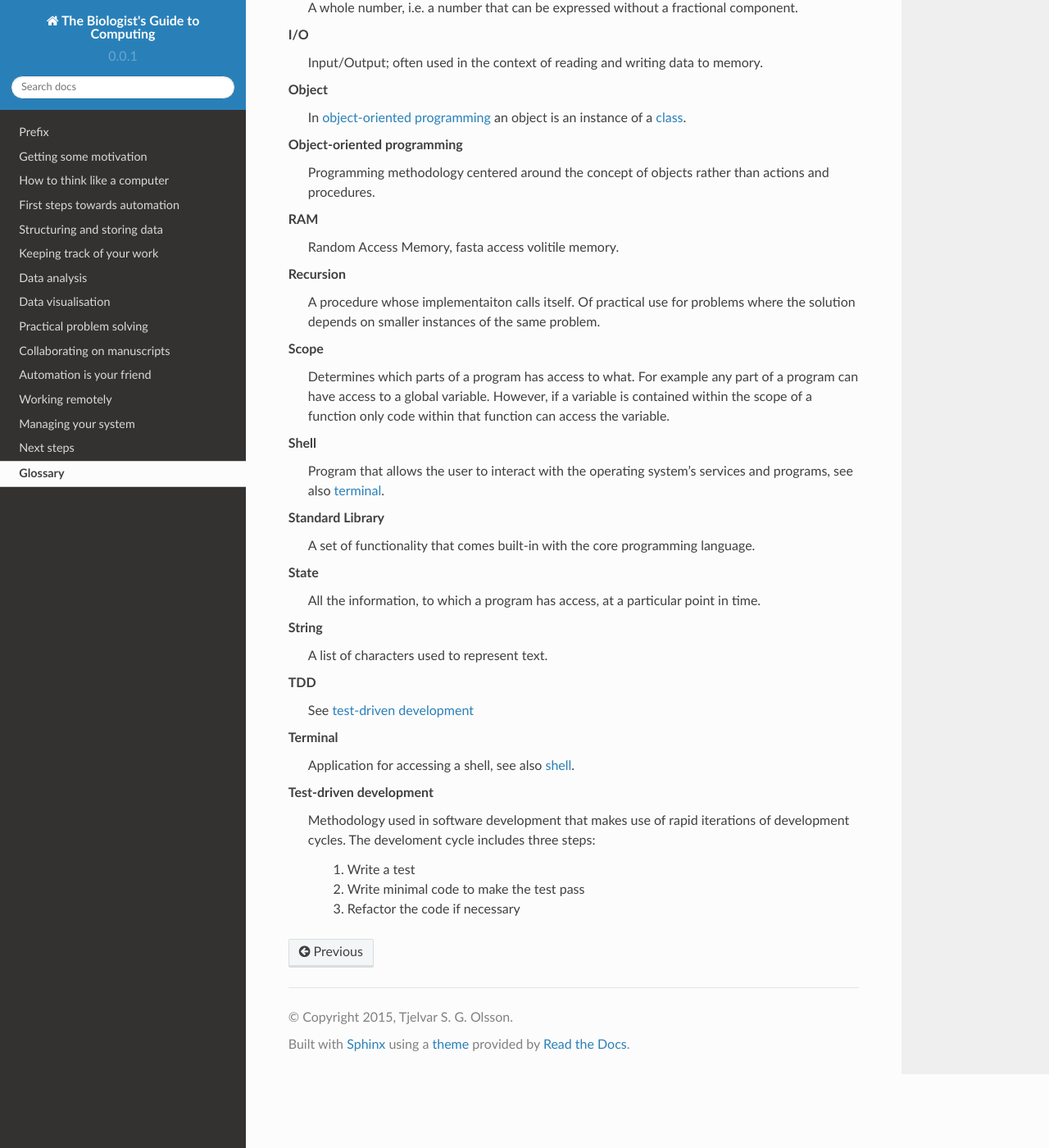
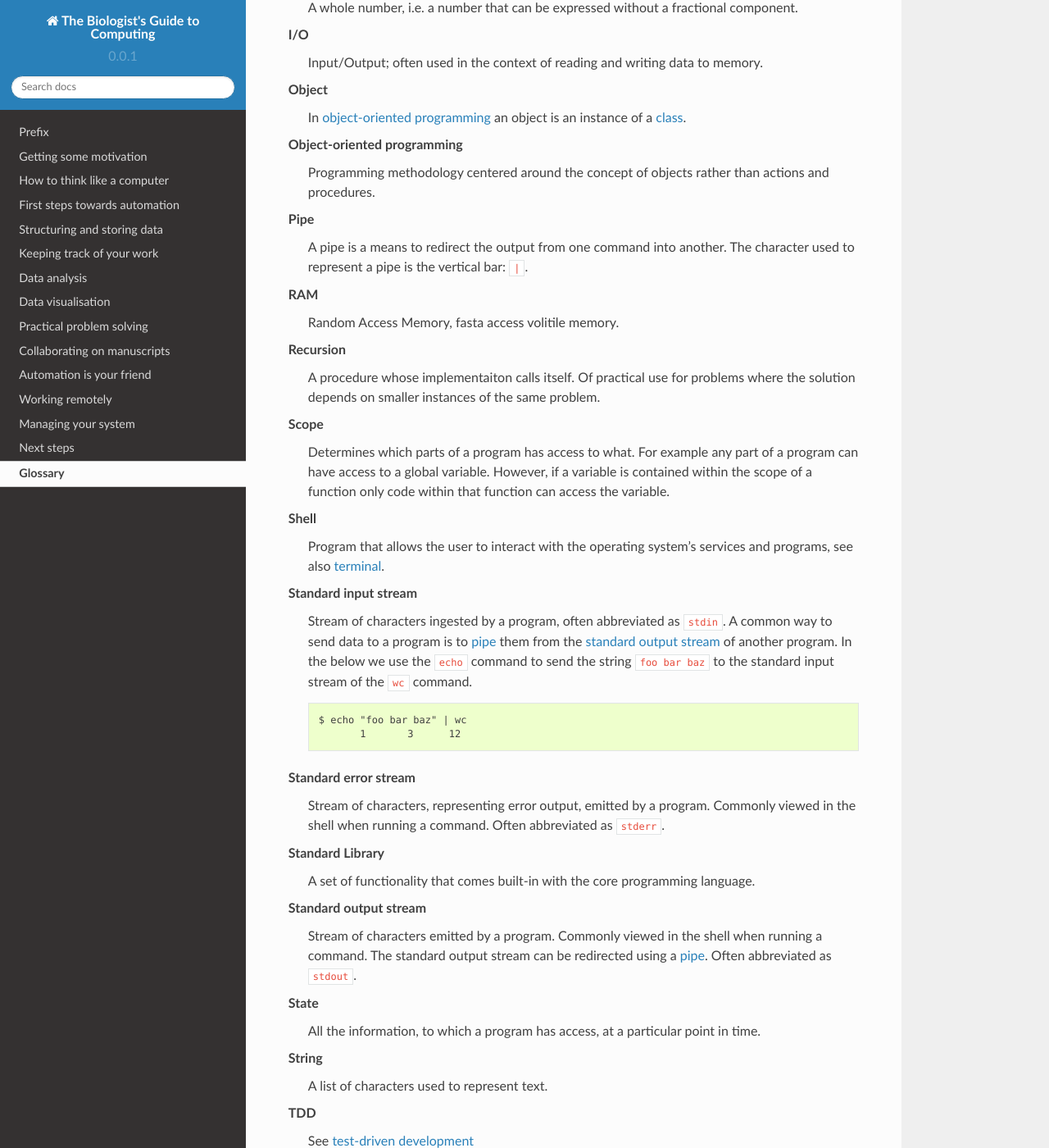
Before and after one commit to tjelvar-olsson/biologists-guide-to-computing, a Sphinx documentation site: the page built from source/glossary.rst, in a window 1280 px wide and 1400 px high, scrolled down 935 px. Shown: the whole window at 82% size. Built offline with Sphinx 7.4.7 and the Read the Docs theme 2.0.0, drawn with Linux system fonts in a browser that asks for light colours.

```diff
--- a/source/first-steps-towards-automation.rst
+++ b/source/first-steps-towards-automation.rst
@@ -111,8 +111,8 @@ the annotation in SwissProt is manual and includes a review process.
 It is time to download the Swiss-Prot knowledge base from UniProt. We will
 use the ``curl`` program to do this.  The ``curl`` command is a C program that
 allows us to stream data from URLs and FTP sites.  By default the ``curl``
-program writes the content of the URL to the standard output stream. To see
-this in action try running the command:
+program writes the content of the URL to the :term:`standard output stream`.
+To see this in action try running the command:
 
 .. code-block:: none
 
--- a/source/glossary.rst
+++ b/source/glossary.rst
@@ -53,6 +53,10 @@ Glossary
         Programming methodology centered around the concept of objects rather than actions
         and procedures.
 
+    Pipe
+        A pipe is a means to redirect the output from one command into another.
+        The character used to represent a pipe is the vertical bar: ``|``.
+
     RAM
         Random Access Memory, fasta access volitile memory.
 
@@ -69,11 +73,34 @@ Glossary
         Program that allows the user to interact with the operating system's services and
         programs, see also :term:`terminal`.
 
+    Standard input stream
+        Stream of characters ingested by a program, often abbreviated as
+        ``stdin``. A common way to send data to a program is to :term:`pipe`
+        them from the :term:`standard output stream` of another program. In the
+        below we use the ``echo`` command to send the string ``foo bar baz`` to
+        the standard input stream of the ``wc`` command.
+
+        .. code-block:: none
+
+            $ echo "foo bar baz" | wc
+                   1       3      12
+
+    Standard error stream
+        Stream of characters, representing error output, emitted by a program.
+        Commonly viewed in the shell when running a command.  Often abbreviated
+        as ``stderr``.
+
     Standard Library
         A set of functionality that comes built-in with the core programming language.
 
+    Standard output stream
+        Stream of characters emitted by a program. Commonly viewed in the shell when
+        running a command. The standard output stream can be redirected using a :term:`pipe`.
+        Often abbreviated as ``stdout``.
+
     State
         All the information, to which a program has access, at a particular point in time.
+
 
     String
         A list of characters used to represent text.
```
Also changed, not shown: source/practical-problem-solving.rst (+66 -33 lines).
